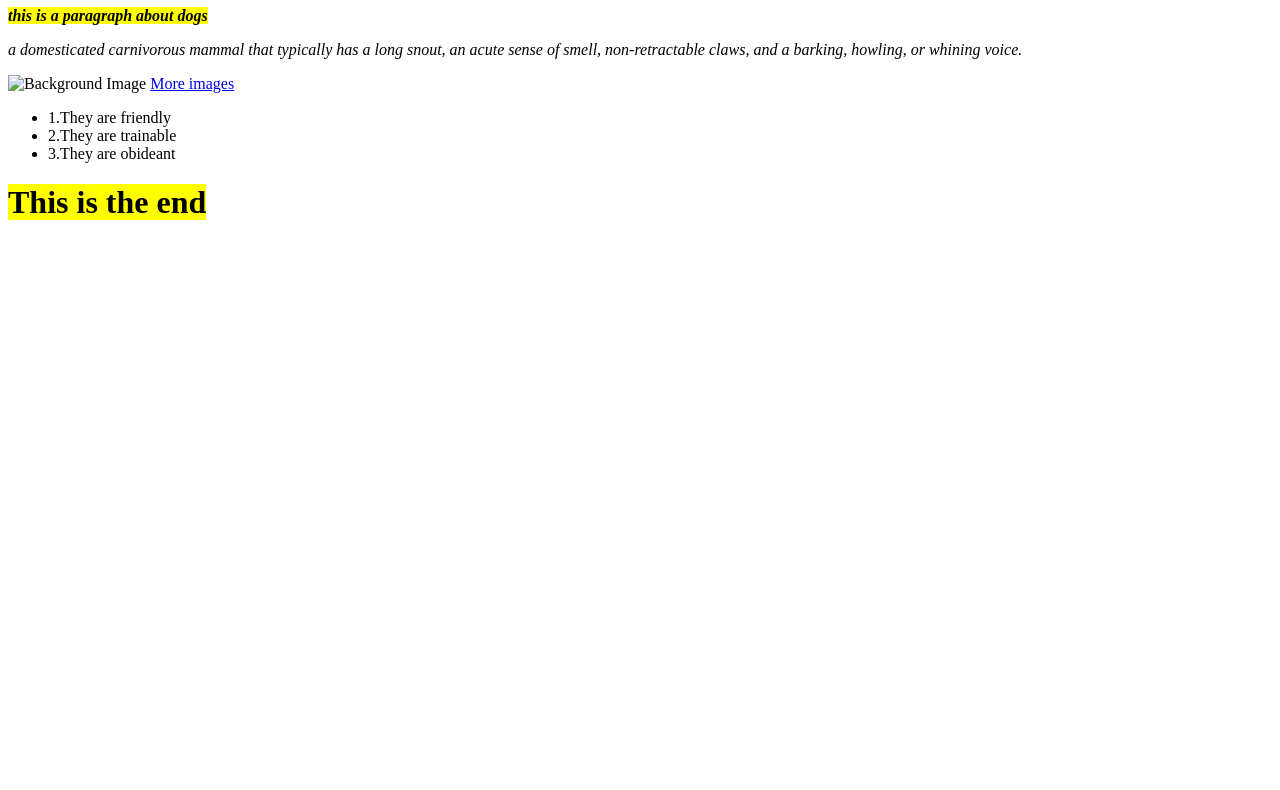
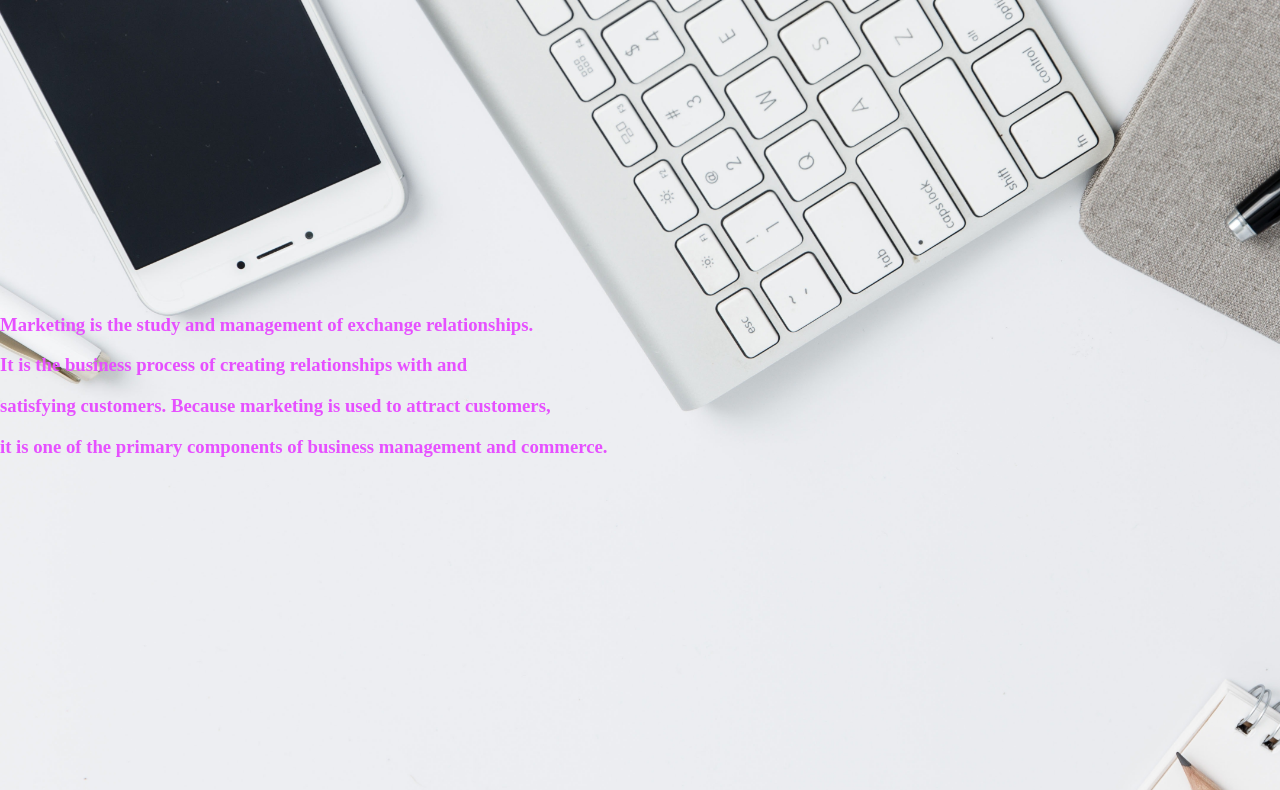
Before and after one commit to ullasc27/Ullas, a plain HTML site: page index.html in a window 1280 px wide. Shown: the part 73-863 px from the top of the page. Before the commit the page ends 800 px from the top, so only its background shows below. Drawn offline with Linux system fonts and the light colour scheme.

Commit message:
Add files via upload

```diff
--- a/index.html
+++ b/index.html
@@ -1,21 +1,75 @@
 <!DOCTYPE html>
-<html>
+
+<html lang="en">
+
 <head>
-	<title>
-		DOG
-	</title>
-</head>
-<body>
-	<h1>this will give information about dogs</h1>
-	<p><b><i> <mark>this is a paragraph about dogs</mark></i></b></p>
-	<p><i>a domesticated carnivorous mammal that typically has a long snout, an acute sense of smell, non-retractable claws, and a barking, howling, or whining voice.</i></p>
 
-	<img src="img/dogs.jpeg" alt="Background Image">
-	<a href="https://www.google.com/search?sxsrf=ACYBGNS5kKgJj314wf2KzPgj2bRB8fvxZA:1578315940335&q=dog+images&tbm=isch&source=univ&sa=X&ved=2ahUKEwj2_N2Hhe_mAhXmzTgGHRfTB7EQsAR6BAgJEAE&biw=958&bih=923">More images</a>
-	<ul><li>1.They are friendly</li><li>2.They are trainable</li><li>3.They are obideant</li></ul>
+<title>MarketB</title>
+
+<style>
+
+body{
+
+padding: 0;
+
+margin: 0;
+
+}
+
+div{
+
+background-image: url('assets/images/bg.jpg');
+
+height: 1080px;
 
 
+background-size: cover;
 
-	<h1><mark>This is the end</mark></h1>
+}
+/*mark{
+
+	background-color: yellow;
+	color: black
+}*/
+h3{
+	/*s*/
+	text-shadow: rgb(0,0,0);
+	text-align: left;
+	color: rgb(230,80,255);
+}
+
+</style>
+
+</head>
+
+<body>
+
+<div>
+
+	<h1 align="center";><mark>Give your Ideas about the market</mark></h1>
+<br>
+<br>
+<br>
+<br>
+<br>
+<br>
+<br>
+<br>
+<br>
+<br>
+<br>
+<br>
+<br>
+<br>
+<br>
+<br>
+	 <h3>Marketing is the study and management of exchange relationships.</h3>
+	 <h3>It is the business process of creating relationships with and </h3>
+	 <h3>satisfying customers. Because marketing is used to attract customers,</h3>
+	 <h3>it is one of the primary components of business management and commerce.</h3>
+
+</div>
+
 </body>
-</html>
+
+</html
```
Also changed, not shown: assets/images/bg.jpg (added).
